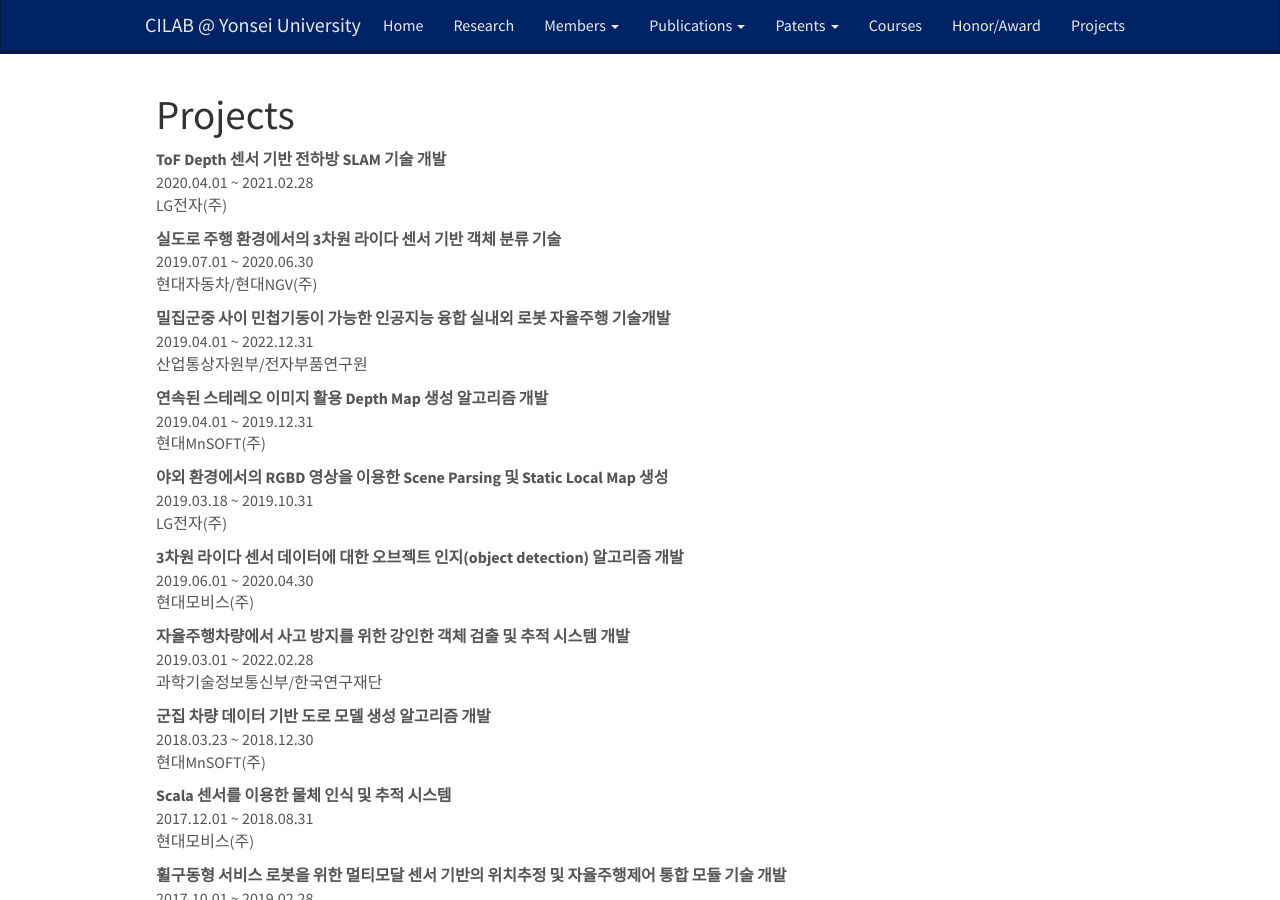
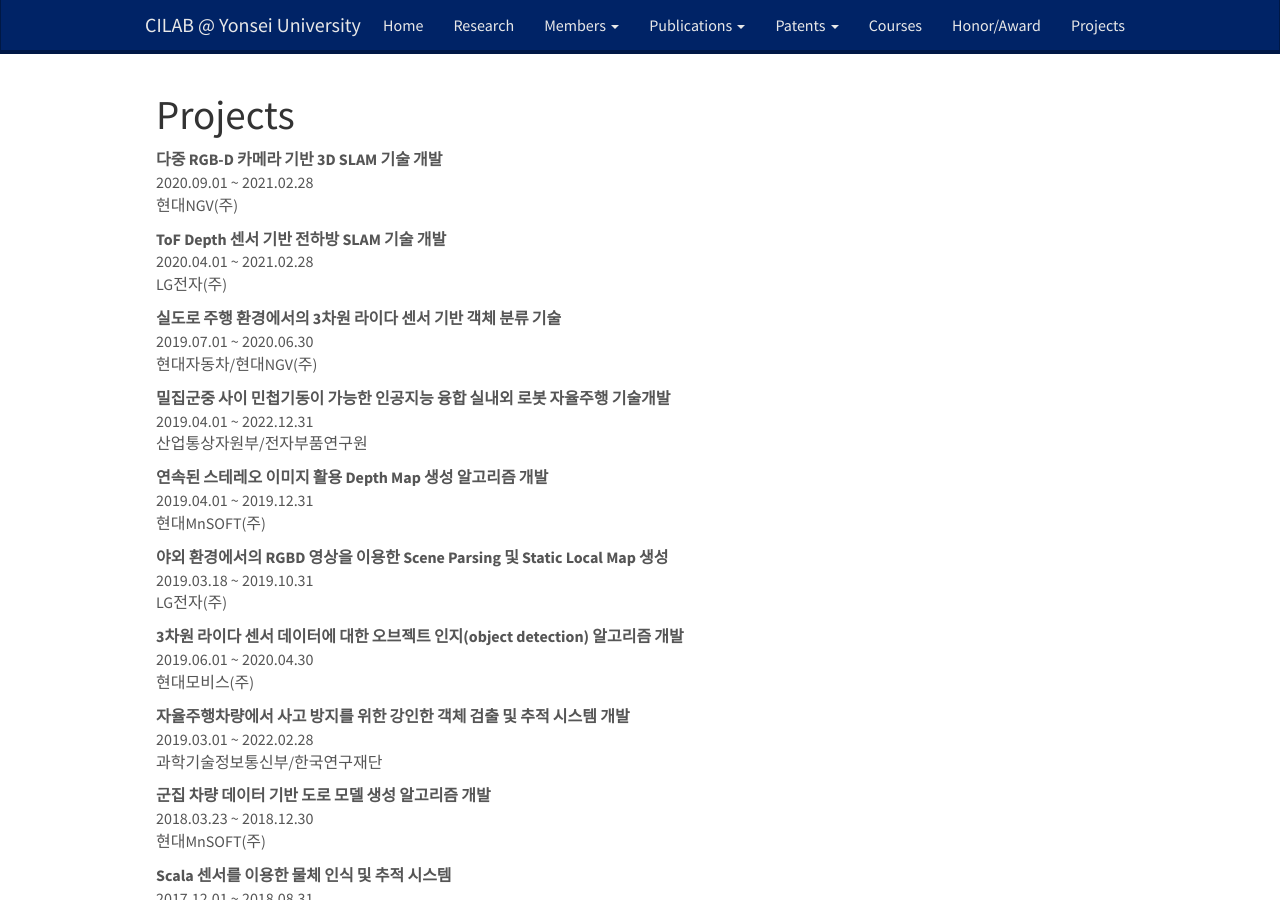
Before and after one commit to won4113/cilab-yonsei.github.io, a Jekyll site: the page built from _pages/projects.md, in a window 1280 px wide and 900 px high. Built offline with Jekyll 4.4.1, drawn with Linux system fonts in a browser that asks for light colours; nearby versions of some CDN libraries.

Commit message:
Update project_list.yml

```diff
--- a/_data/project_list.yml
+++ b/_data/project_list.yml
@@ -1,3 +1,9 @@
+- title: 다중 RGB-D 카메라 기반 3D SLAM 기술 개발
+  start: 2020.09.01
+  end: 2021.02.28
+  company: 현대NGV(주)
+  description: ""
+
 - title: ToF Depth 센서 기반 전하방 SLAM 기술 개발
   start: 2020.04.01
   end: 2021.02.28
```
